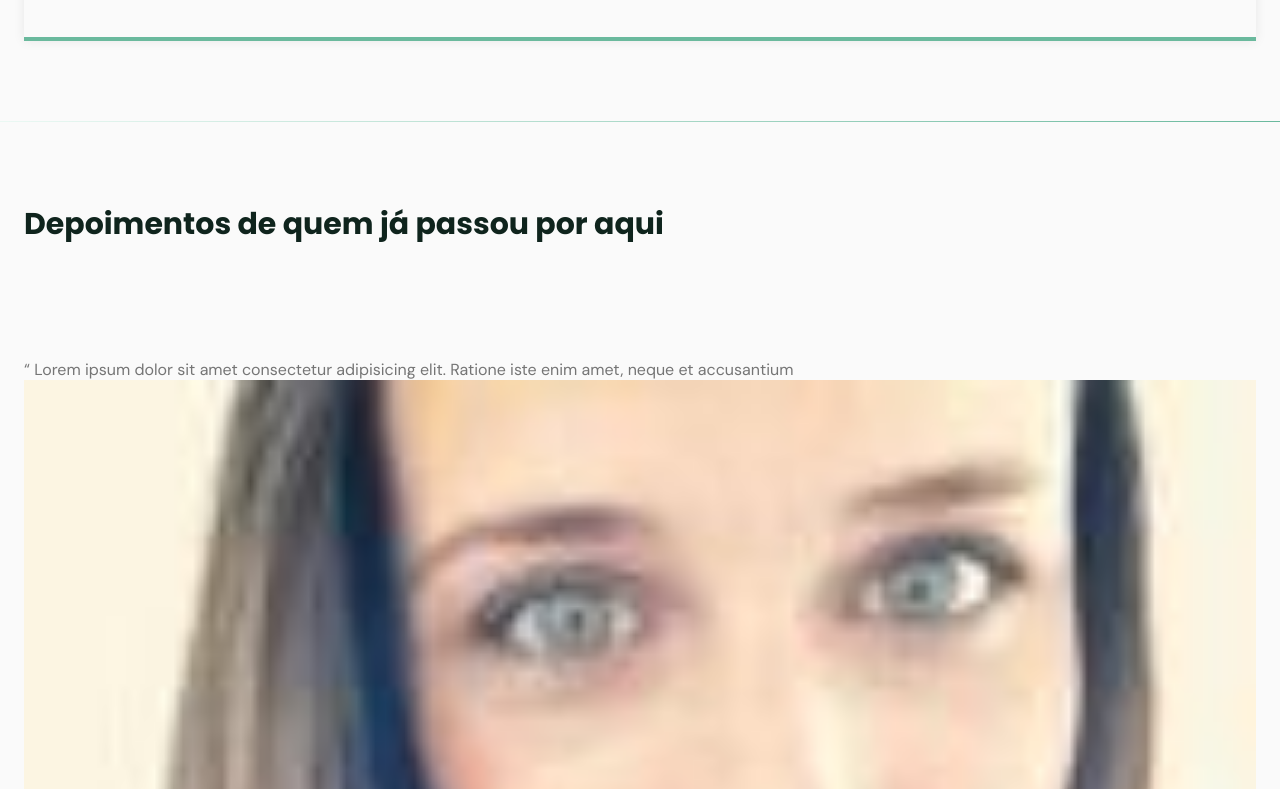
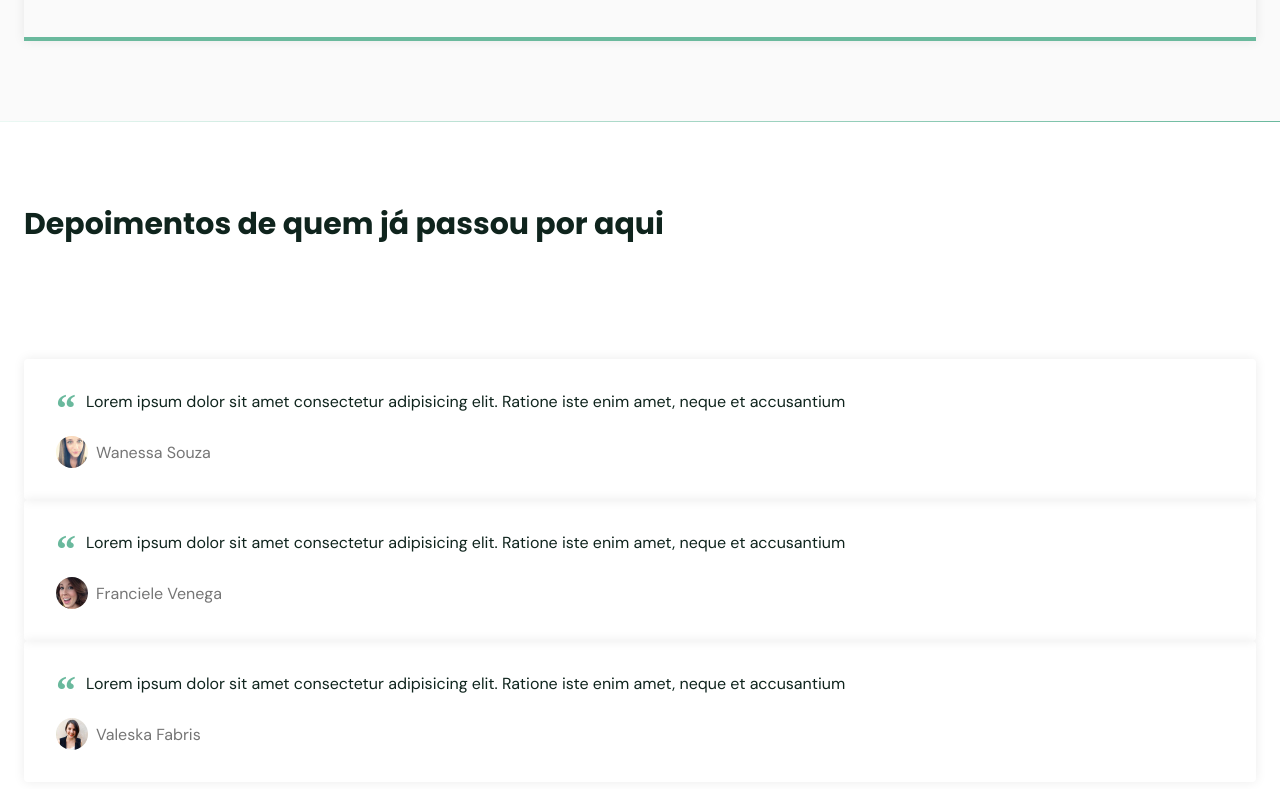
Before and after one commit to andersondeoliveirasantos/beautysalon, a plain HTML site: page index.html in a window 1280 px wide. Shown: the part 3960-4749 px from the top of the page. Drawn offline with Linux system fonts and the light colour scheme; files whose address does not match are found by name.

Commit message:
estilizar-secao

```diff
--- a/style.css
+++ b/style.css
@@ -354,3 +354,43 @@ nav.show div.icon-close {
   font-size: 1.5rem;
   margin-bottom: 0.75rem;
 }
+
+/*====  TESTIMONIALS ============================ */
+#testimonials {
+  background: white;
+}
+
+#testimonials blockquote {
+  padding: 2rem;
+  box-shadow: 0px 0px 12px rgba(0, 0, 0, 0.08);
+  border-radius: 0.25rem  ;
+}
+
+#testimonials blockquote p {
+  position: relative;
+  text-indent: 1.875rem;
+  margin-bottom: 1.5rem;
+  color: var(--title-color);
+}
+
+#testimonials blockquote p span {
+  font: 700 2.5rem serif;
+  position: absolute;
+  top: -0.375rem;
+  left: -1.875rem;
+  color: var(--base-color);
+}
+
+#testimonials cite {
+  display: flex;
+  align-items: center;
+  font-style: normal;
+}
+
+#testimonials cite img {
+  width: 2rem;
+  height: 2rem;
+  object-fit: cover;
+  clip-path: circle();
+margin-right: 0.5rem;
+}
```
